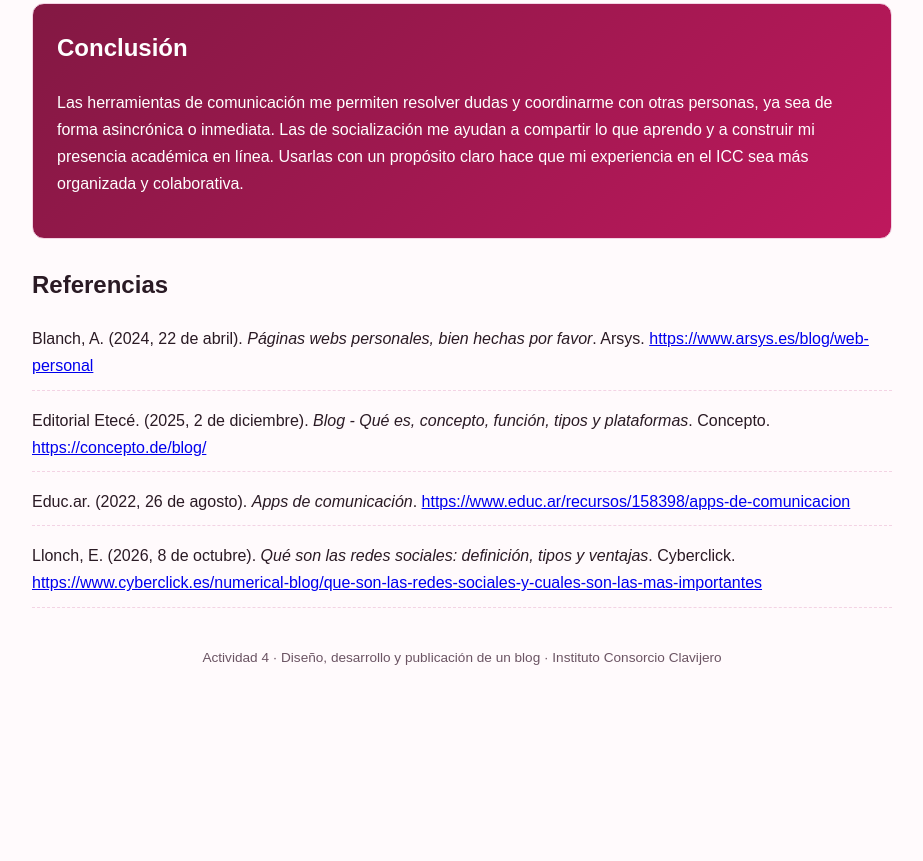
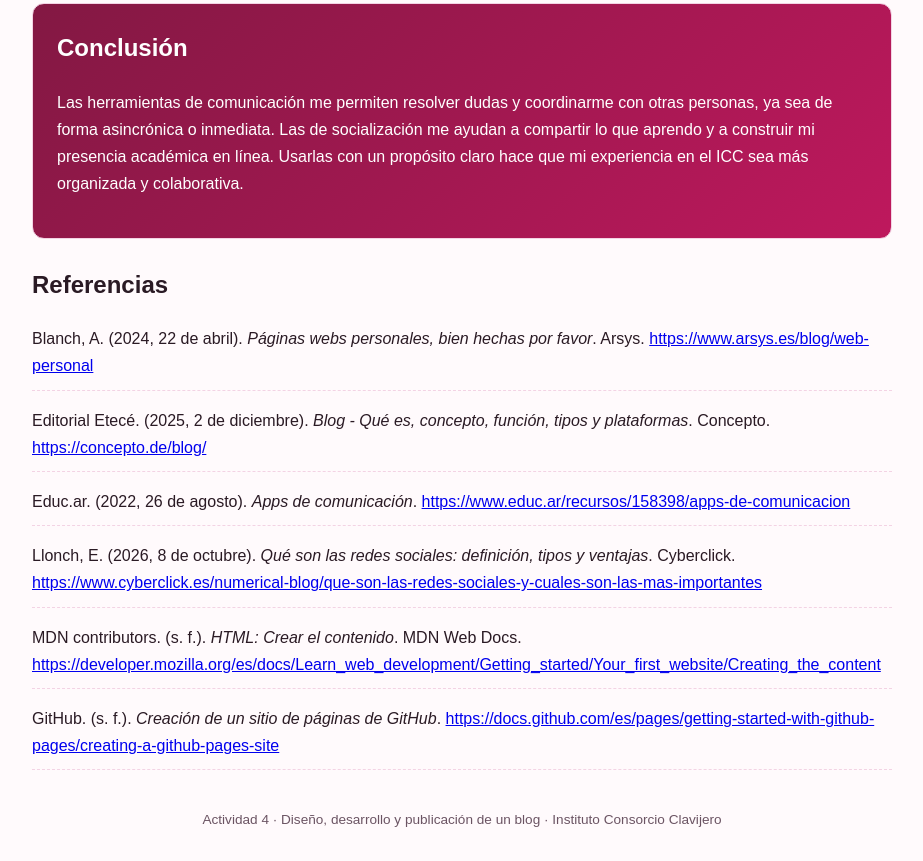
Before and after one commit to kenn-miw/DannaJaretsyL-pwzMonteroICC, a plain HTML site: page index.html in a window 1280 px wide. Shown: the part 2397-3258 px from the top of the page, without its empty margins (178-1101 px from the left). Before the commit the page ends 3096 px from the top, so only its background shows below. Drawn offline with Linux system fonts and the light colour scheme.

Commit message:
Agregar referencias en español sobre HTML y GitHub Pages

```diff
--- a/index.html
+++ b/index.html
@@ -185,6 +185,8 @@ footer {
   <p>Editorial Etecé. (2025, 2 de diciembre). <em>Blog - Qué es, concepto, función, tipos y plataformas</em>. Concepto. <a href="https://concepto.de/blog/">https://concepto.de/blog/</a></p>
   <p>Educ.ar. (2022, 26 de agosto). <em>Apps de comunicación</em>. <a href="https://www.educ.ar/recursos/158398/apps-de-comunicacion">https://www.educ.ar/recursos/158398/apps-de-comunicacion</a></p>
   <p>Llonch, E. (2026, 8 de octubre). <em>Qué son las redes sociales: definición, tipos y ventajas</em>. Cyberclick. <a href="https://www.cyberclick.es/numerical-blog/que-son-las-redes-sociales-y-cuales-son-las-mas-importantes">https://www.cyberclick.es/numerical-blog/que-son-las-redes-sociales-y-cuales-son-las-mas-importantes</a></p>
+  <p>MDN contributors. (s. f.). <em>HTML: Crear el contenido</em>. MDN Web Docs. <a href="https://developer.mozilla.org/es/docs/Learn_web_development/Getting_started/Your_first_website/Creating_the_content">https://developer.mozilla.org/es/docs/Learn_web_development/Getting_started/Your_first_website/Creating_the_content</a></p>
+  <p>GitHub. (s. f.). <em>Creación de un sitio de páginas de GitHub</em>. <a href="https://docs.github.com/es/pages/getting-started-with-github-pages/creating-a-github-pages-site">https://docs.github.com/es/pages/getting-started-with-github-pages/creating-a-github-pages-site</a></p>
 </section>
 
 </main>
```
